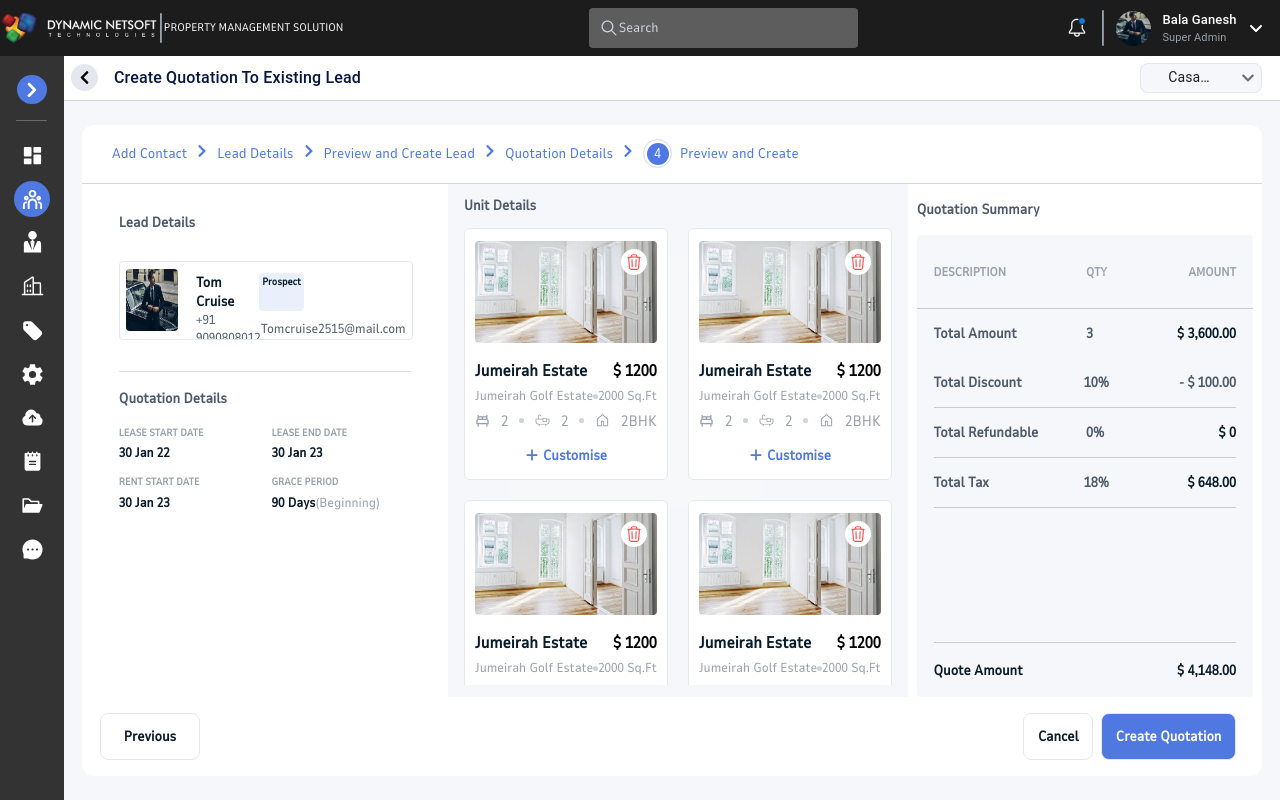
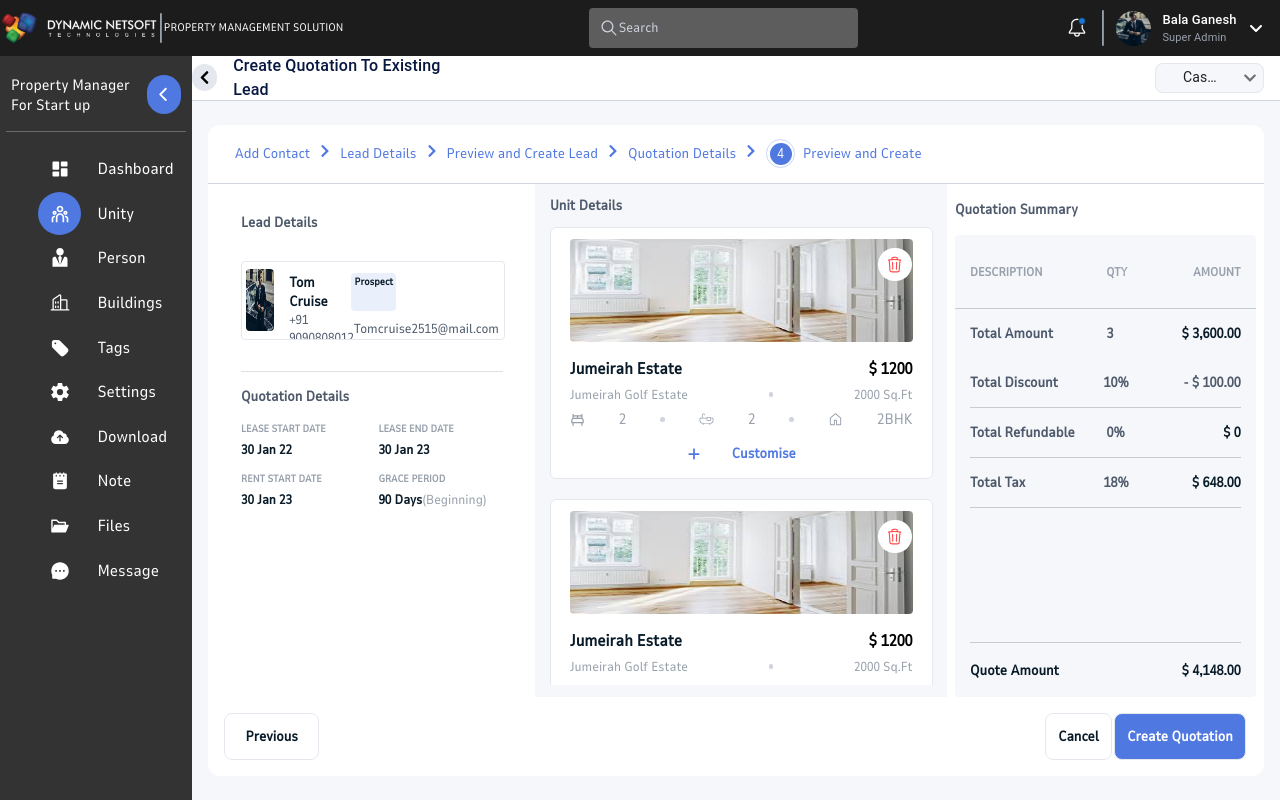
Before and after one commit to thayanithi15-git/Dynamic-Netsoft, a React (Vite) app: page / in a window 1280 px wide. Both pictures are taken after a click on the element 32 px from the left and 89 px from the top of the page. Built offline with nearby package versions, Linux system fonts and the light colour scheme.

Commit message:
side-bar open

```diff
--- a/src/components/sidebar/sidebar.jsx
+++ b/src/components/sidebar/sidebar.jsx
@@ -10,21 +10,23 @@ import { IoSettingsSharp } from "react-icons/io5";
 import { HiCloudArrowUp } from "react-icons/hi2";
 import { PiNotepadFill } from "react-icons/pi";
 import { AiFillFolderOpen, AiFillMessage } from "react-icons/ai";
+import { FaChevronLeft } from "react-icons/fa6";
 
-export default function Sidebar({onIconclick}) {
+export default function Sidebar({ onIconclick, onSidebar }) {
   const [clickedIcon, setClickedIcon] = useState(2);
+  const [sidebar, Setsidebar] = useState(false);
 
   const Icons = [
-    { id: 1, icon: <RiDashboardFill /> },
-    { id: 2, icon: <RiTeamLine /> },
-    { id: 3, icon: <ImUserTie /> },
-    { id: 4, icon: <PiBuildings /> },
-    { id: 5, icon: <HiTag /> },
-    { id: 6, icon: <IoSettingsSharp /> },
-    { id: 7, icon: <HiCloudArrowUp /> },
-    { id: 8, icon: <PiNotepadFill /> },
-    { id: 9, icon: <AiFillFolderOpen /> },
-    { id: 10, icon: <AiFillMessage /> }
+    { id: 1, icon: <RiDashboardFill />, content: "Dashboard" },
+    { id: 2, icon: <RiTeamLine />, content: "Unity" },
+    { id: 3, icon: <ImUserTie />, content: "Person" },
+    { id: 4, icon: <PiBuildings />, content: "Buildings" },
+    { id: 5, icon: <HiTag />, content: "Tags" },
+    { id: 6, icon: <IoSettingsSharp />, content: "Settings" },
+    { id: 7, icon: <HiCloudArrowUp />, content: "Download" },
+    { id: 8, icon: <PiNotepadFill />, content: "Note" },
+    { id: 9, icon: <AiFillFolderOpen />, content: "Files" },
+    { id: 10, icon: <AiFillMessage />, content: "Message" },
   ];
 
   const handleClick = (id) => {
@@ -36,22 +38,43 @@ export default function Sidebar({onIconclick}) {
     onIconclick(clickedIcon);
   }, [clickedIcon, onIconclick]);
 
+  const handleSidebarOpen = () => {
+    onSidebar();
+    Setsidebar(!sidebar);
+  };
+
   return (
-    <Box className="sidebar-contents">
-      <Box className="sidebar-icon-container">
-        <FaChevronRight className="sidebar-icons" />
+    <Box className={`sidebar-contents ${sidebar ? "open" : ""}`}>
+      <Box
+        className={`sidebar-icon-container ${sidebar ? "open" : ""}`}
+        onClick={handleSidebarOpen}>
+          <Box className={`sidebar-topactions ${sidebar ? "open" : ""}`}>
+        {sidebar ? <Box>Property Manager For Start up</Box> : ""}
+        {sidebar ? <FaChevronLeft className={`sidebar-icons ${sidebar ? "open" : ""}`} /> : <FaChevronRight className={`sidebar-icons ${sidebar ? "open" : ""}`} />}
+        </Box>
       </Box>
-      <Divider className="sidebar-hr" orientation="horizontal" flexItem />
+      <Divider className={`sidebar-hr ${sidebar ? "open" : ""}`} orientation="horizontal" flexItem />
       <Box className="sidebar-icon-container">
         {Icons.map((item) => (
           <Box
             key={item.id}
             className={`sidebar-subicons ${
-              clickedIcon === item.id ? "clicked" : ""
+              clickedIcon === item.id ? "clicked" : sidebar ? "open" : ""
             }`}
-            onClick={() => handleClick(item.id)}
-          >
-            {item.icon}
+            onClick={() => handleClick(item.id)}>
+            <Box
+              className={`sidebar-subicons-main ${
+                clickedIcon === item.id && sidebar
+                  ? "click-open"
+                  : clickedIcon === item.id
+                  ? "clicked"
+                  : sidebar
+                  ? "open"
+                  : ""
+              }`}>
+              {item.icon}
+            </Box>
+            {sidebar ? <Box>{item.content}</Box> : ""}
           </Box>
         ))}
       </Box>
--- a/src/pages/home/home.jsx
+++ b/src/pages/home/home.jsx
@@ -11,12 +11,18 @@ import Quotationdetails from "../../components/quotationdetails/quotationdetails
 import Bodyfooter from "../../components/bodyfooter/bodyfooter";
 
 export default function Home() {
+
   const [clickedIcon, setClickedIcon] = useState();
+  const [sidebar, Setsidebar] = useState(false);
 
   const handleclickedIcon = (onIconclick) => {
     setClickedIcon(onIconclick);
     console.log("Icon clicked = ", onIconclick);
   };
+
+  const onSidebar = () => {
+    Setsidebar(!sidebar);
+  }
 
   return (
     <Box className="home-page">
@@ -24,11 +30,11 @@ export default function Home() {
         <Header />
       </Box>
       <Box className="home-body">
-        <Box className="home-sidebar">
-          <Sidebar onIconclick={handleclickedIcon} />
+        <Box className={`home-sidebar ${sidebar ? "open" : ""}`}>
+          <Sidebar onIconclick={handleclickedIcon} onSidebar={onSidebar}/>
         </Box>
         {clickedIcon == 2 ? (
-          <Box className="home-main">
+          <Box className={`home-main ${sidebar ? "open" : ""}`}>
             <Box className="home-main-header">
               <Bodyheader />
             </Box>
--- a/src/styles/home.css
+++ b/src/styles/home.css
@@ -26,10 +26,18 @@ button{
     width: 5%;
     background-color: #333333;
     height: 100%;
+    transition: width 0.5s ease-in-out, transform 0.5s ease-in-out;
+}
+.home-sidebar.open{
+    width: 15%;
+}
+.home-main.open{
+    width: 85%;
 }
 .home-main{
     width: 95%;
     height: 100%;
+    transition: width 0.5s ease-in-out, transform 0.5s ease-in-out;
 }
 .home-main-header{
     display: flex;
--- a/src/styles/sidebar.css
+++ b/src/styles/sidebar.css
@@ -7,14 +7,36 @@
   /* justify-content: space-evenly; */
   gap: 1rem;
 }
+.sidebar-contents.open{
+  width: 60%;
+  /* gap: 1rem; */
+
+}
+.sidebar-topactions{
+  width: 100%;
+  display: flex;
+  align-items: center;
+  justify-content: center;
+  height: 100%;
+}
+.sidebar-topactions.open{
+  display: flex;
+  color: white;
+  font-size: 15px;
+  width: 170px;
+  align-items: center;
+}
 .sidebar-icon-container{
-    display: flex;
-    flex-direction: column;
+      display: flex;
+      flex-direction: column;
     align-items: center;
     justify-content: center;
     /* height: 100%; */
     width: 100%;
-    gap: 0.5rem;
+    gap: 0.1rem;
+}
+.sidebar-icon-container.open{
+  /* gap: 0.2rem; */
 }
 .sidebar-icons{
   cursor: pointer;
@@ -26,6 +48,22 @@
     /* width: 100%; */
     border-radius: 50px;
     font-size: 17px;
+}
+.sidebar-icons.open{
+  padding: 7%;
+  font-size: 15px;
+}
+.sidebar-subicons-main{
+  display: flex;
+    color: white;
+    padding: 30%;
+    border-radius: 50px;
+    font-size: 23px;
+    cursor: pointer;
+}
+.sidebar-subicons-main.open,.sidebar-subicons-main.click-open{
+  font-size: 20px;
+  padding: 10%;
 
 }
 .sidebar-hr {
@@ -35,15 +73,23 @@
     height: 1px;
     border-radius: 50px;
 }
+.sidebar-hr.open{
+  width: 180px;
+  display: flex;
+  align-self: center;
+}
 .sidebar-subicons {
     display: flex;
+    width: 100%;
+    align-items: center;
+    /* padding: 20%; */
+    /* border-radius: 50px; */
+    /* font-size: 23px; */
+    cursor: pointer;
+    gap: 1rem;
     color: white;
-    padding: 20%;
-    border-radius: 50px;
-    font-size: 23px;
-    cursor: pointer;
   }
-  .sidebar-subicons.clicked {
+  .sidebar-subicons-main.clicked,.sidebar-subicons-main.click-open{
     background-color: #5078E1;
     color: white;
   }
```
